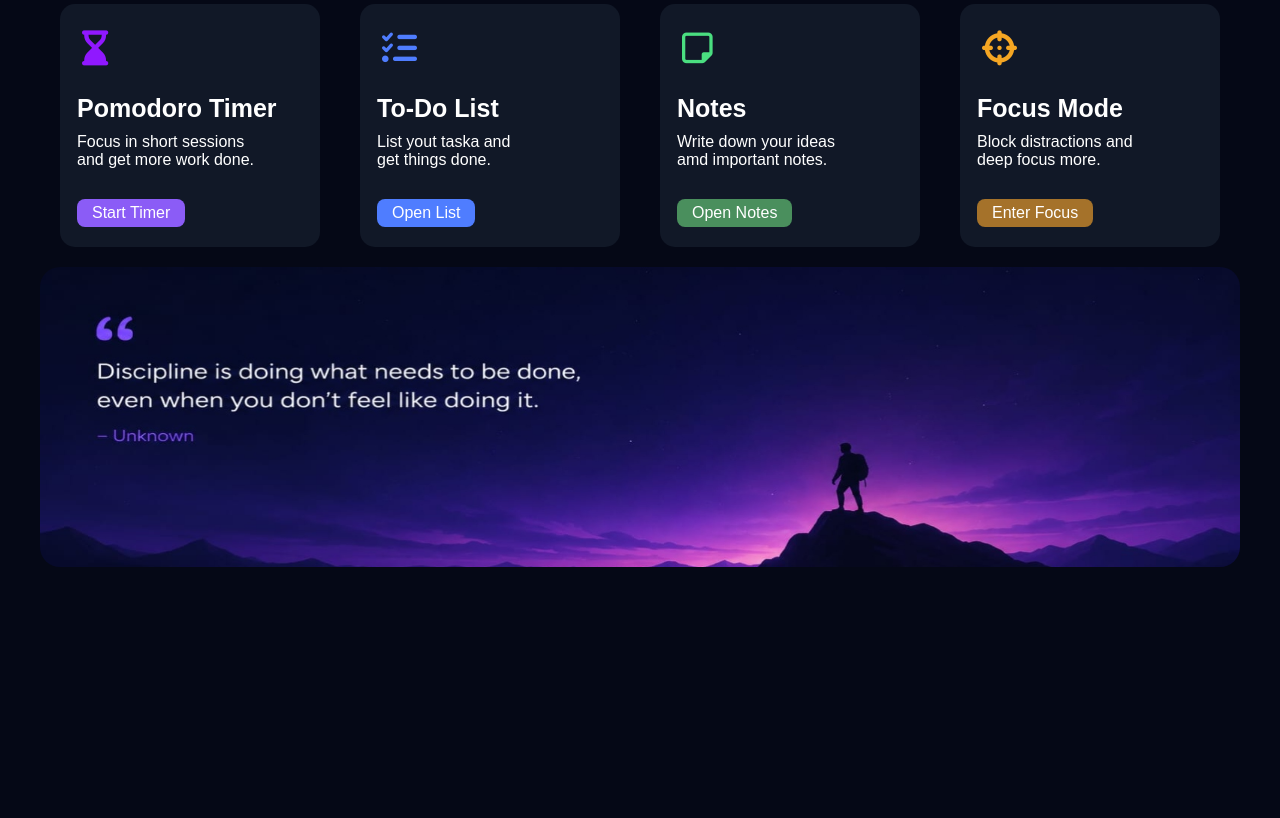
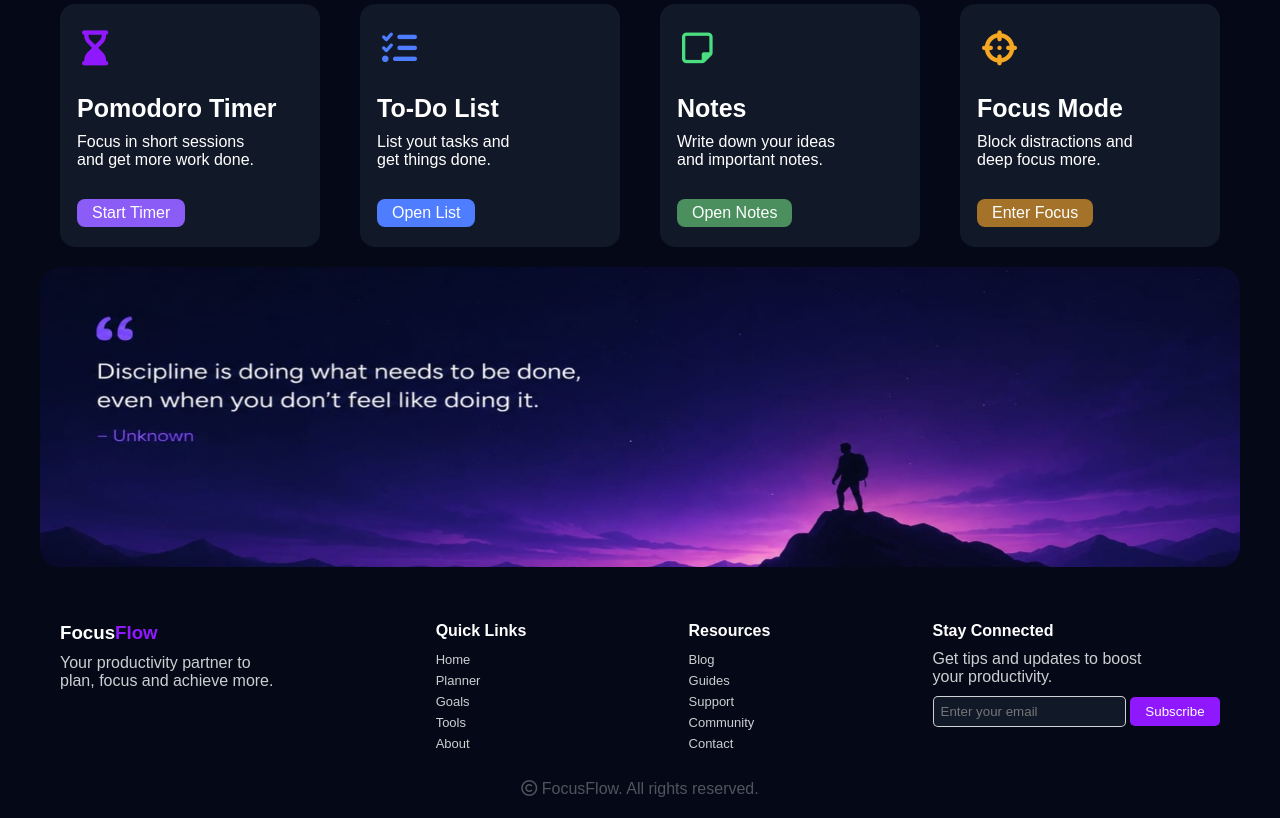
Before and after one commit to KhushiSharma18/focusflow-productivity-website, a plain HTML site: page index.html in a window 1280 px wide. Shown: the part 1380-2198 px from the top of the page. Before the commit the page ends 1987 px from the top, so only its background shows below. Drawn offline with Linux system fonts and the light colour scheme.

Commit message:
Added bottom and footer section

```diff
--- a/index.html
+++ b/index.html
@@ -163,7 +163,7 @@
             </div>
             <div class="tools-content">
                 <h2>To-Do List</h2>
-                <p>List yout taska and<br>get things done.</p>
+                <p>List yout tasks and<br>get things done.</p>
                 <button type="button" class="tools-btn blist">Open List</button>
             </div>
         </div>
@@ -174,7 +174,7 @@
             </div>
             <div class="tools-content">
                 <h2>Notes</h2>
-                <p>Write down your ideas<br>amd important notes.</p>
+                <p>Write down your ideas<br>and important notes.</p>
                 <button type="button" class="tools-btn bnotes">Open Notes</button>
             </div>
         </div>
@@ -194,5 +194,47 @@
      <div class="bt-img">
         <img src="Images/bottom.jpeg">
      </div>
+
+     <div class="bottom">
+        <div class="left-bot">
+            <h3>Focus<span>Flow</span></h3>
+            <p>Your productivity partner to<br>plan, focus and achieve more.</p>
+        </div>
+
+        <div class="quicklinks">
+            <h4>Quick Links</h4>
+            <ul>
+                <li><a href="#">Home</a></li>
+                <li><a href="#">Planner</a></li>
+                <li><a href="#">Goals</a></li>
+                <li><a href="#">Tools</a></li>
+                <li><a href="#">About</a></li>
+            </ul>
+        </div>
+
+        <div class="resources">
+            <h4>Resources</h4>
+            <ul>
+                <li><a href="#">Blog</a></li>
+                <li><a href="#">Guides</a></li>
+                <li><a href="#">Support</a></li>
+                <li><a href="#">Community</a></li>
+                <li><a href="#">Contact</a></li>
+            </ul>
+        </div>
+
+        <div class="stayconnected">
+            <h4>Stay Connected</h4>
+            <p>Get tips and updates to boost<br>your productivity.</p>
+
+            <input type="email" name="email" placeholder="Enter your email">
+            <button type="submit">Subscribe</button>
+        </div>
+     </div>
+
+
+     <footer>
+        <p><i class="fa-regular fa-copyright"></i> FocusFlow. All rights reserved.</p>
+     </footer>
 </body>
 </html>
--- a/style.css
+++ b/style.css
@@ -295,3 +295,66 @@ nav ul li:hover{
     border-radius: 20px;
     display: block;
 }
+
+.bottom{
+    display: flex;
+    color: white;
+    justify-content: space-between;
+    padding: 15px 60px;
+}
+.bottom h4{
+    margin-bottom: 10px;
+}
+.bottom ul li{
+    list-style: none;
+    margin-bottom: 3px;
+}
+.bottom ul li a{
+    text-decoration: none;
+    color: rgba(255, 255, 255, 0.804);
+    font-size: 13px;
+}
+.bottom ul li a:hover{
+    cursor: pointer;
+    text-decoration: underline;
+    text-decoration-color: #9018ff;
+    font-weight: bold;
+}
+
+.left-bot h3{
+    margin-bottom: 10px;
+}
+.left-bot h3 span{
+    color: #9018ff;
+}
+.left-bot p{
+    font-size: medium;
+    color: rgba(255, 255, 255, 0.804);
+}
+
+.stayconnected p{
+    color: rgba(255, 255, 255, 0.804);
+    margin-bottom: 10px;
+}
+.bottom input{
+    background-color: #111827;
+    padding: 7px;
+    border-radius: 5px;
+    border: 0.5px solid rgba(255, 255, 255, 0.804);
+}
+.bottom button{
+    background-color: #9018ff;
+    color: white;
+    padding: 7px;
+    border: none;
+    border-radius: 5px;
+    width: 90px;
+    transition: 0.3s;
+}
+
+footer{
+    color: rgba(255, 255, 255, 0.304);
+    text-align: center;
+    padding: 10px;
+    margin-bottom: 10px;
+}
```
